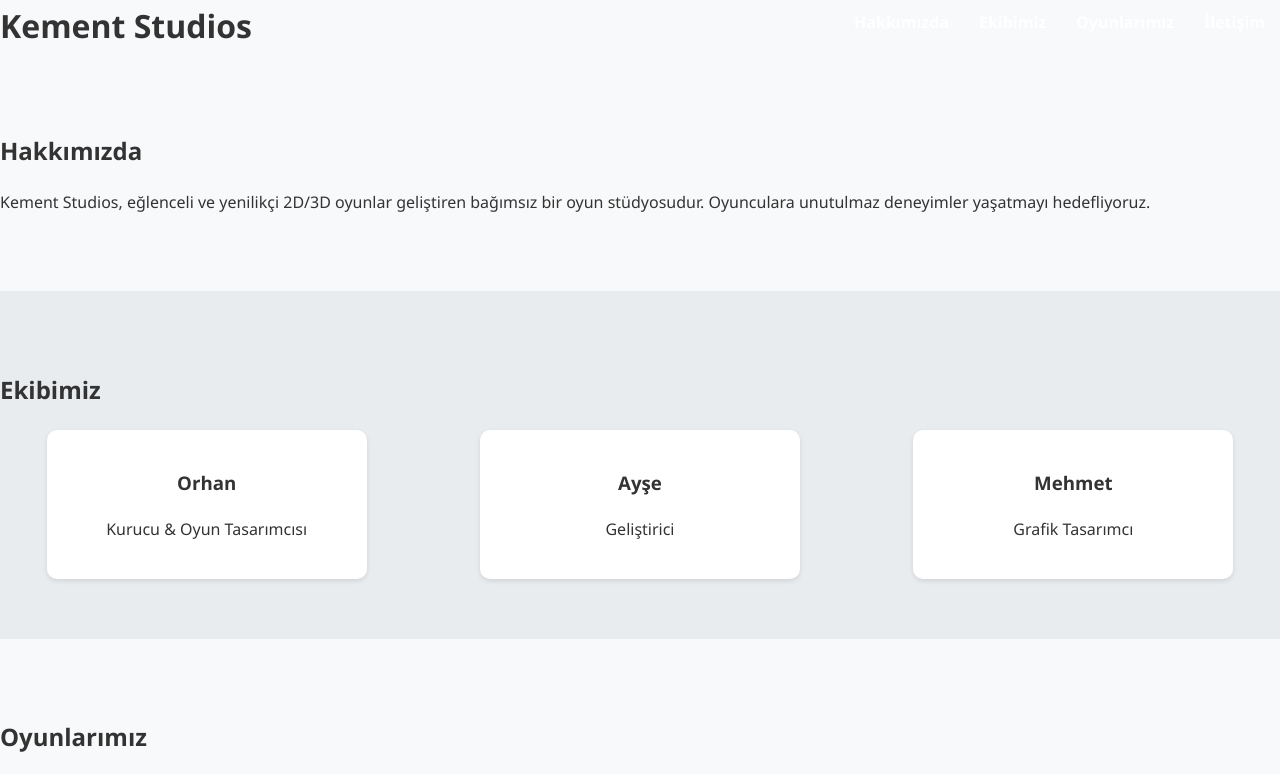
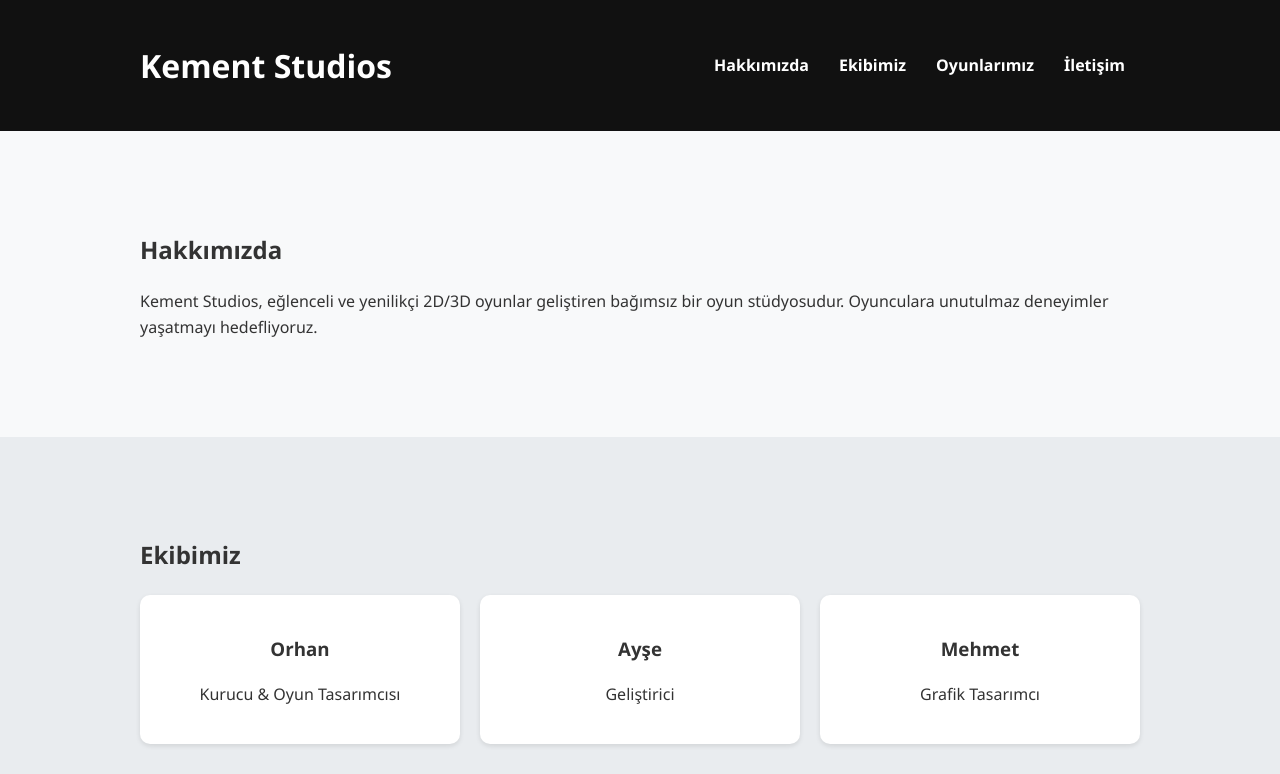
Before and after one commit to orhankement/kementgame, a plain HTML site: page index.html in a window 1280 px wide. Shown: the top 774 px of the page. Drawn offline with Linux system fonts and the light colour scheme.

Commit message:
Update style.css

```diff
--- a/style.css
+++ b/style.css
@@ -5,6 +5,20 @@ body {
   background-color: #f8f9fa;
   color: #333;
   line-height: 1.6;
+}
+
+.container {
+  width: 90%;
+  max-width: 1000px;
+  margin: auto;
+  padding: 20px;
+}
+
+/* Header */
+header {
+  background-color: #111;
+  color: #fff;
+  padding: 20px 0;
 }
 
 header .container {
@@ -20,13 +34,14 @@ header h1 {
   text-align: left;
 }
 
-
+/* Navigation */
 nav ul {
   display: flex;
-  justify-content: center;
+  justify-content: flex-end;
   list-style: none;
   padding: 0;
-  margin-top: 10px;
+  margin: 0;
+  flex-wrap: wrap;
 }
 
 nav li {
@@ -43,6 +58,7 @@ nav a:hover {
   text-decoration: underline;
 }
 
+/* Bölüm Stilleri */
 .section {
   padding: 60px 0;
 }
@@ -67,6 +83,7 @@ nav a:hover {
   text-align: center;
 }
 
+/* Footer */
 footer {
   background-color: #111;
   color: #fff;
```
